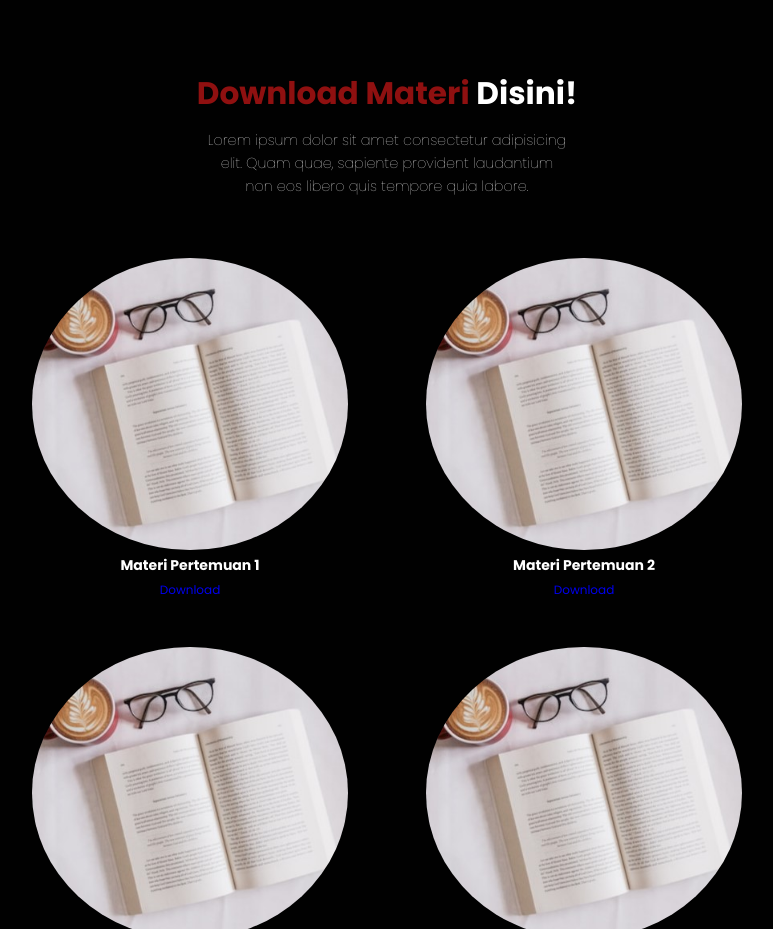
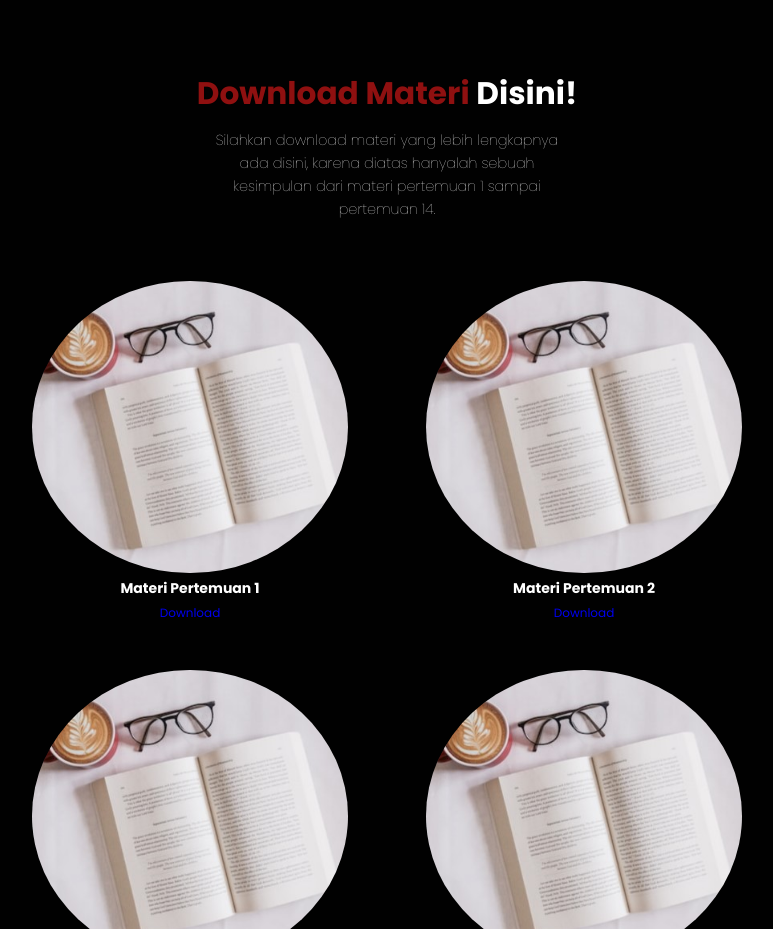
Before and after one commit to danuwiijayaa12/websitedanu, a plain HTML site: page index.html in a window 1280 px wide. Shown: the part 1460-2389 px from the top of the page, without its empty margins (253-1026 px from the left). Drawn offline with nearby package versions, Linux system fonts and the light colour scheme.

Commit message:
membuat website-komas-danuwiijayaa

```diff
--- a/index.html
+++ b/index.html
@@ -151,9 +151,8 @@
     <!-- Materi Modul -->
     <section id="download-modul" class="download-modul">
       <h2><span>Download Materi</span> Disini!</h2>
-      <p>
-        Lorem ipsum dolor sit amet consectetur adipisicing elit. Quam quae,
-        sapiente provident laudantium non eos libero quis tempore quia labore.
+      <p> Silahkan download materi yang lebih lengkapnya ada disini,
+        karena diatas hanyalah sebuah kesimpulan dari materi pertemuan 1 sampai pertemuan 14.
       </p>
 
       <div class="row">
```
